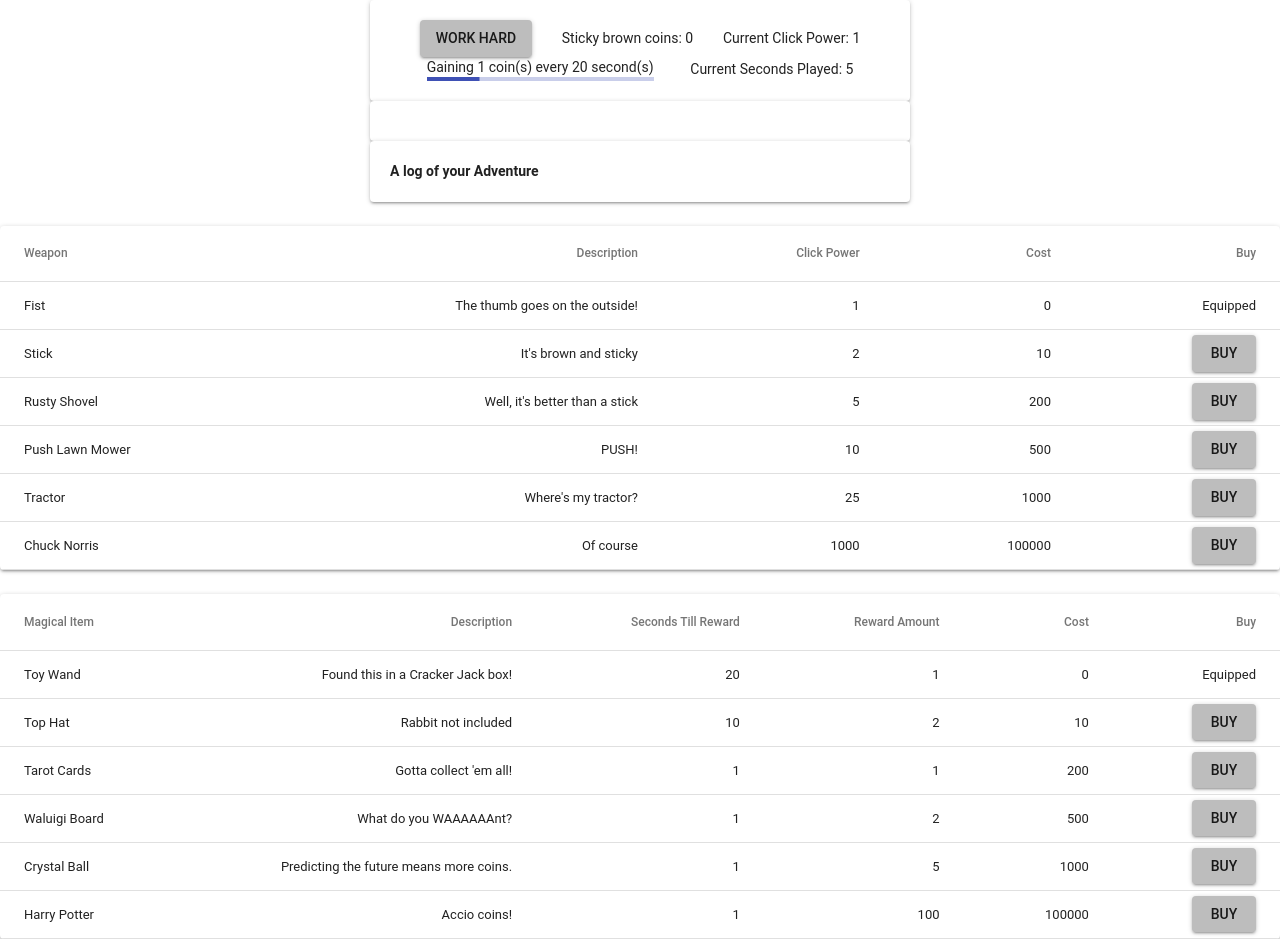
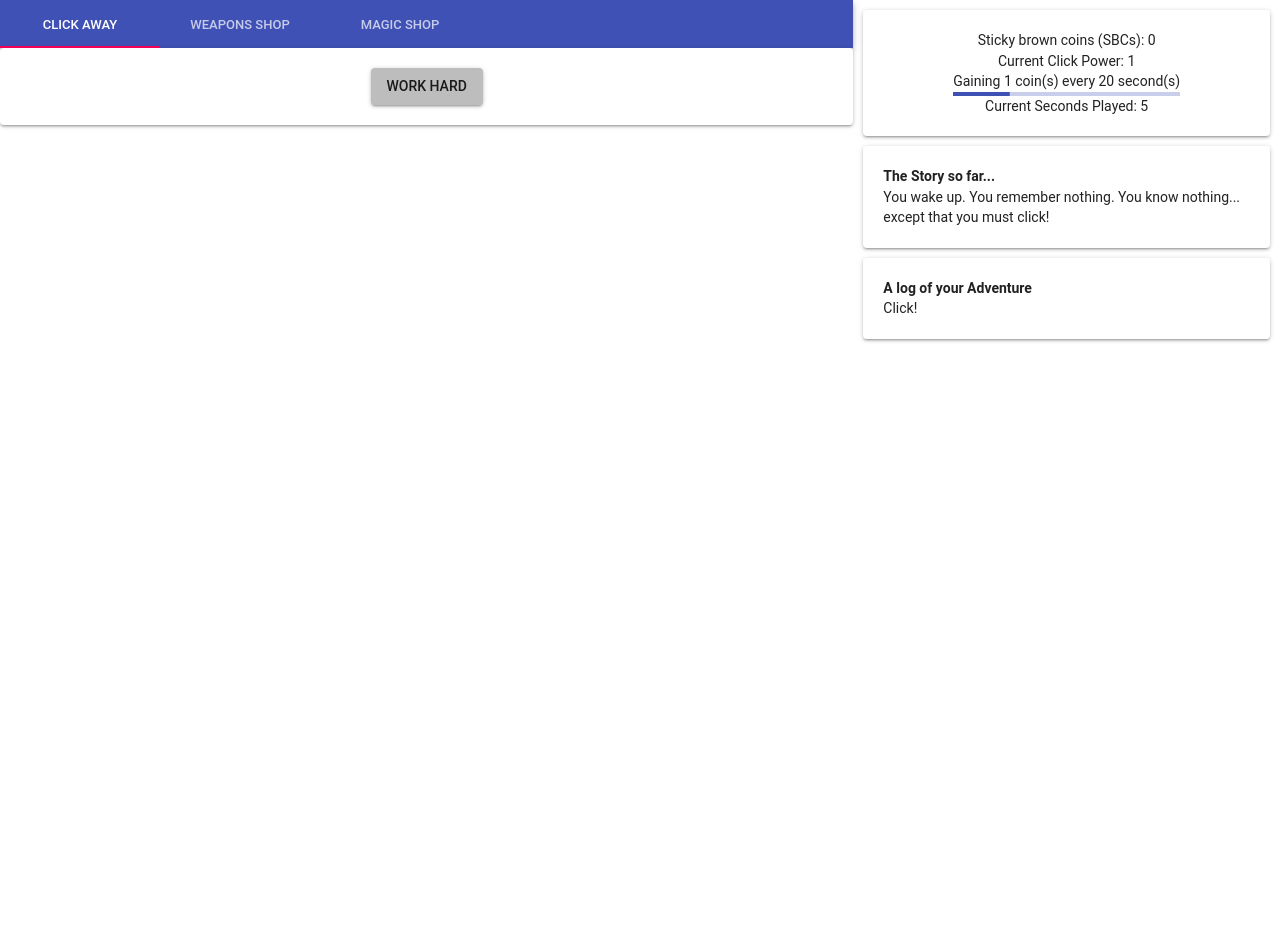
Before and after one commit to robbob42/clicker, a React (Create React App) app: page / in a window 1280 px wide. After the commit the page ends 800 px from the top, so only its background shows below. Built offline with nearby package versions, Linux system fonts and the light colour scheme.

Commit message:
Add StatsContainer.

```diff
--- a/src/App/App.jsx
+++ b/src/App/App.jsx
@@ -1,7 +1,13 @@
 import React, { useState } from 'react';
+import {
+  AppBar, Tabs, Tab, withStyles,
+  Grid,
+} from '@material-ui/core';
+import PropTypes from 'prop-types';
 
 import ClickContainer from './ClickContainer/ClickContainer';
 import StoryContainer from './StoryContainer/StoryContainer';
+import StatsContainer from './StatsContainer/StatsContainer';
 import LogContainer from './LogContainer/LogContainer';
 import WeaponsContainer from './WeaponsContainer/WeaponsContainer';
 import MagicContainer from './MagicContainer/MagicContainer';
@@ -10,18 +16,33 @@ import {
   buildWeaponStore, buildMItemStore, equipItem,
 } from '../utils/items/items';
 
-function App() {
+const styles = () => ({
+  gridContainer: {
+    direction: 'column',
+  },
+  mainGridItem: {
+    flexGrow: 2,
+    flexBasis: '66%',
+  },
+  sideGridItem: {
+    flexBasis: '33%',
+    flexGrow: 1,
+  },
+});
+
+function App({ classes }) {
   const [totalClicks, updateTotalClicks] = useState(0);
   const [clickPower, updateClickPower] = useState(1);
   const [coinCount, updateCoinCount] = useState(0);
-  const [story, updateStory] = useState('');
-  const [log, updateLog] = useState([]);
+  const [story, updateStory] = useState('You wake up.  You remember nothing.  You know nothing... except that you must click!');
+  const [log, updateLog] = useState([{ id: 0, logItem: 'Click!' }]);
   const [weapons, updateWeapons] = useState(buildWeaponStore());
   const [magicItems, updateMagicItems] = useState(buildMItemStore());
   const [secondsPlayed, updateSecondsPlayed] = useState(0);
   const [autoCoinAmount, updateAutoCoinAmount] = useState(1);
   const [autoCoinWaitSeconds, updateAutoCoinWaitSeconds] = useState(20);
   const [secondsTillAutoCoin, updateSecondsTillAutoCoin] = useState(20);
+  const [selectedTab, setSelectedTab] = React.useState(0);
 
   const addLog = (logItem) => {
     const logCopy = log.slice();
@@ -68,8 +89,24 @@ function App() {
     updateSecondsTillAutoCoin(nextSecond % autoCoinWaitSeconds);
   }, 500);
 
+
+  function handleChangeTab(event, newValue) {
+    setSelectedTab(newValue);
+  }
+
   return (
     <>
+      <Grid container className={classes.gridContainer}>
+        <Grid item className={classes.mainGridItem}>
+          <AppBar position="static" className={classes.appBar}>
+            <Tabs value={selectedTab} onChange={handleChangeTab}>
+              <Tab label="Click Away" disableRipple />
+              <Tab label="Weapons Shop" disableRipple />
+              <Tab label="Magic Shop" disableRipple />
+            </Tabs>
+          </AppBar>
+          {selectedTab === 0
+            && (
               <ClickContainer
                 coinCount={coinCount}
                 updateCoinCount={updateCoinCount}
@@ -83,11 +120,10 @@ function App() {
                 secondsPlayed={secondsPlayed}
                 autoCoinWaitSeconds={autoCoinWaitSeconds}
               />
-      <StoryContainer
-        coinCount={coinCount}
-        story={story}
-      />
-      <LogContainer log={log} />
+            )
+          }
+          {selectedTab === 1
+            && (
               <WeaponsContainer
                 coinCount={coinCount}
                 addLog={addLog}
@@ -96,6 +132,10 @@ function App() {
                 equipWeapon={equipWeapon}
                 buyAndEquipWeapon={buyAndEquipWeapon}
               />
+            )
+          }
+          {selectedTab === 2
+            && (
               <MagicContainer
                 coinCount={coinCount}
                 addLog={addLog}
@@ -104,8 +144,32 @@ function App() {
                 equipMItem={equipMItem}
                 buyAndEquipMItem={buyAndEquipMItem}
               />
+            )
+          }
+        </Grid>
+        <Grid item className={classes.sideGridItem}>
+          <StatsContainer
+            coinCount={coinCount}
+            clickPower={clickPower}
+            secondsTillAutoCoin={secondsTillAutoCoin}
+            autoCoinAmount={autoCoinAmount}
+            secondsPlayed={secondsPlayed}
+            autoCoinWaitSeconds={autoCoinWaitSeconds}
+          />
+          <StoryContainer
+            coinCount={coinCount}
+            story={story}
+          />
+          <LogContainer log={log} />
+        </Grid>
+      </Grid>
     </>
   );
 }
 
-export default App;
+App.propTypes = {
+  // eslint-disable-next-line react/forbid-prop-types
+  classes: PropTypes.object.isRequired,
+};
+
+export default withStyles(styles)(App);
--- a/src/App/ClickContainer/ClickContainer.jsx
+++ b/src/App/ClickContainer/ClickContainer.jsx
@@ -1,17 +1,13 @@
 import React from 'react';
 import PropTypes from 'prop-types';
 import {
-  Button, Typography, Paper, withStyles,
+  Button, Paper, withStyles,
   Grid,
 } from '@material-ui/core';
 
-import LinearDeterminate from './LinearDeterminate/LinearDeterminate';
-
 const styles = theme => ({
   paper: {
-    margin: '0 auto',
-    width: 500,
-    padding: 20,
+    padding: '20px 0px',
   },
   button: {
     backgroundColor: theme.palette.grey[400],
@@ -21,8 +17,7 @@ const styles = theme => ({
 function ClickContainer({
   classes, coinCount, updateCoinCount, addLog,
   updateStory, totalClicks, updateTotalClicks,
-  clickPower, autoCoinWaitSeconds, autoCoinAmount,
-  secondsTillAutoCoin, secondsPlayed,
+  clickPower,
 }) {
   const click = (event) => {
     if (event.nativeEvent.clientX !== 0) {
@@ -62,30 +57,6 @@ function ClickContainer({
             Work Hard
           </Button>
         </Grid>
-        <Grid item>
-          <Typography>
-            {`Sticky brown ${coinCount === 1 ? 'coin' : 'coins'}: ${coinCount}`}
-          </Typography>
-        </Grid>
-        <Grid item>
-          <Typography>
-            {`Current Click Power: ${clickPower}`}
-          </Typography>
-        </Grid>
-        <Grid item>
-          <Typography>
-            {`Gaining ${autoCoinAmount} coin(s) every ${autoCoinWaitSeconds} second(s)`}
-          </Typography>
-          <LinearDeterminate
-            secondsTillAutoCoin={secondsTillAutoCoin}
-            autoCoinWaitSeconds={autoCoinWaitSeconds}
-          />
-        </Grid>
-        <Grid item>
-          <Typography>
-            {`Current Seconds Played: ${Math.floor(secondsPlayed)}`}
-          </Typography>
-        </Grid>
       </Grid>
     </Paper>
   );
@@ -101,10 +72,6 @@ ClickContainer.propTypes = {
   totalClicks: PropTypes.number.isRequired,
   updateTotalClicks: PropTypes.func.isRequired,
   clickPower: PropTypes.number.isRequired,
-  autoCoinAmount: PropTypes.number.isRequired,
-  autoCoinWaitSeconds: PropTypes.number.isRequired,
-  secondsTillAutoCoin: PropTypes.number.isRequired,
-  secondsPlayed: PropTypes.number.isRequired,
 };
 
 export default withStyles(styles)(ClickContainer);
--- a/src/App/LogContainer/LogContainer.jsx
+++ b/src/App/LogContainer/LogContainer.jsx
@@ -7,9 +7,8 @@ import {
 
 const styles = () => ({
   paper: {
-    margin: '0 auto',
-    width: 500,
     padding: 20,
+    margin: 10,
   },
   logTitle: {
     fontSize: 14,
--- a/src/App/MagicContainer/MagicContainer.jsx
+++ b/src/App/MagicContainer/MagicContainer.jsx
@@ -9,7 +9,6 @@ import {
 const styles = theme => ({
   root: {
     width: '100%',
-    marginTop: theme.spacing.unit * 3,
     overflowX: 'auto',
   },
   table: {
@@ -30,7 +29,7 @@ function MagicContainer({
 
   const attemptToBuyMItem = (mItem) => {
     if (localCount >= mItem.cost) {
-      addLog(`You bought a ${mItem.name}!`);
+      addLog(`You bought a ${mItem.name}!  You now gain ${mItem.coinsPerIteration} coin(s) every ${mItem.iterationLength} second(s)`);
       updateCoinCount(coinCount - mItem.cost);
       buyAndEquipMItem(mItem);
     } else {
@@ -90,7 +89,7 @@ function MagicContainer({
               <TableCell align="right">{magicItems[mItemId].description}</TableCell>
               <TableCell align="right">{magicItems[mItemId].iterationLength}</TableCell>
               <TableCell align="right">{magicItems[mItemId].coinsPerIteration}</TableCell>
-              <TableCell align="right">{magicItems[mItemId].cost}</TableCell>
+              <TableCell align="right">{magicItems[mItemId].cost.toLocaleString()}</TableCell>
               <TableCell align="right">
                 { buildAButton(magicItems[mItemId]) }
               </TableCell>
--- /dev/null
+++ b/src/App/StatsContainer/StatsContainer.jsx
@@ -0,0 +1,72 @@
+import React from 'react';
+import PropTypes from 'prop-types';
+import {
+  Typography, Paper, withStyles,
+  Grid,
+} from '@material-ui/core';
+
+import LinearDeterminate from './LinearDeterminate/LinearDeterminate';
+
+const styles = () => ({
+  paper: {
+    padding: 20,
+    margin: 10,
+  },
+  statsTitle: {
+    fontSize: 14,
+    fontWeight: 'bold',
+  },
+});
+
+function StatsContainer({
+  classes, coinCount, clickPower, autoCoinAmount,
+  autoCoinWaitSeconds, secondsTillAutoCoin, secondsPlayed,
+}) {
+  return (
+    <Paper className={classes.paper}>
+      <Grid
+        container
+        direction="column"
+        alignItems="center"
+      >
+        <Grid item>
+          <Typography>
+            {`Sticky brown ${coinCount === 1 ? 'coin' : 'coins'} (SBCs): ${coinCount}`}
+          </Typography>
+        </Grid>
+        <Grid item>
+          <Typography>
+            {`Current Click Power: ${clickPower}`}
+          </Typography>
+        </Grid>
+        <Grid item>
+          <Typography>
+            {`Gaining ${autoCoinAmount} coin(s) every ${autoCoinWaitSeconds} second(s)`}
+          </Typography>
+          <LinearDeterminate
+            secondsTillAutoCoin={secondsTillAutoCoin}
+            autoCoinWaitSeconds={autoCoinWaitSeconds}
+          />
+        </Grid>
+        <Grid item>
+          <Typography>
+            {`Current Seconds Played: ${Math.floor(secondsPlayed)}`}
+          </Typography>
+        </Grid>
+      </Grid>
+    </Paper>
+  );
+}
+
+StatsContainer.propTypes = {
+  // eslint-disable-next-line react/forbid-prop-types
+  classes: PropTypes.object.isRequired,
+  coinCount: PropTypes.number.isRequired,
+  clickPower: PropTypes.number.isRequired,
+  autoCoinAmount: PropTypes.number.isRequired,
+  autoCoinWaitSeconds: PropTypes.number.isRequired,
+  secondsTillAutoCoin: PropTypes.number.isRequired,
+  secondsPlayed: PropTypes.number.isRequired,
+};
+
+export default withStyles(styles)(StatsContainer);
--- a/src/App/StoryContainer/StoryContainer.jsx
+++ b/src/App/StoryContainer/StoryContainer.jsx
@@ -7,9 +7,12 @@ import {
 
 const styles = () => ({
   paper: {
-    margin: '0 auto',
-    width: 500,
     padding: 20,
+    margin: 10,
+  },
+  storyTitle: {
+    fontSize: 14,
+    fontWeight: 'bold',
   },
 });
 
@@ -21,6 +24,7 @@ function StoryContainer({ classes, story }) {
         alignItems="center"
       >
         <Grid item>
+          <Typography className={classes.storyTitle}>The Story so far...</Typography>
           <Typography>
             {story}
           </Typography>
--- a/src/App/WeaponsContainer/WeaponsContainer.jsx
+++ b/src/App/WeaponsContainer/WeaponsContainer.jsx
@@ -9,7 +9,6 @@ import {
 const styles = theme => ({
   root: {
     width: '100%',
-    marginTop: theme.spacing.unit * 3,
     overflowX: 'auto',
   },
   table: {
@@ -87,8 +86,8 @@ function WeaponsContainer({
                 {weapons[weaponId].name}
               </TableCell>
               <TableCell align="right">{weapons[weaponId].description}</TableCell>
-              <TableCell align="right">{weapons[weaponId].weaponClickPower}</TableCell>
-              <TableCell align="right">{weapons[weaponId].cost}</TableCell>
+              <TableCell align="right">{weapons[weaponId].weaponClickPower.toLocaleString()}</TableCell>
+              <TableCell align="right">{weapons[weaponId].cost.toLocaleString()}</TableCell>
               <TableCell align="right">
                 { buildAButton(weapons[weaponId]) }
               </TableCell>
```
Also changed, not shown: src/App/StatsContainer/LinearDeterminate/LinearDeterminate.jsx (renamed from src/App/ClickContainer/LinearDeterminate/LinearDeterminate.jsx). Lines whose indentation alone changed are shown as unchanged.
